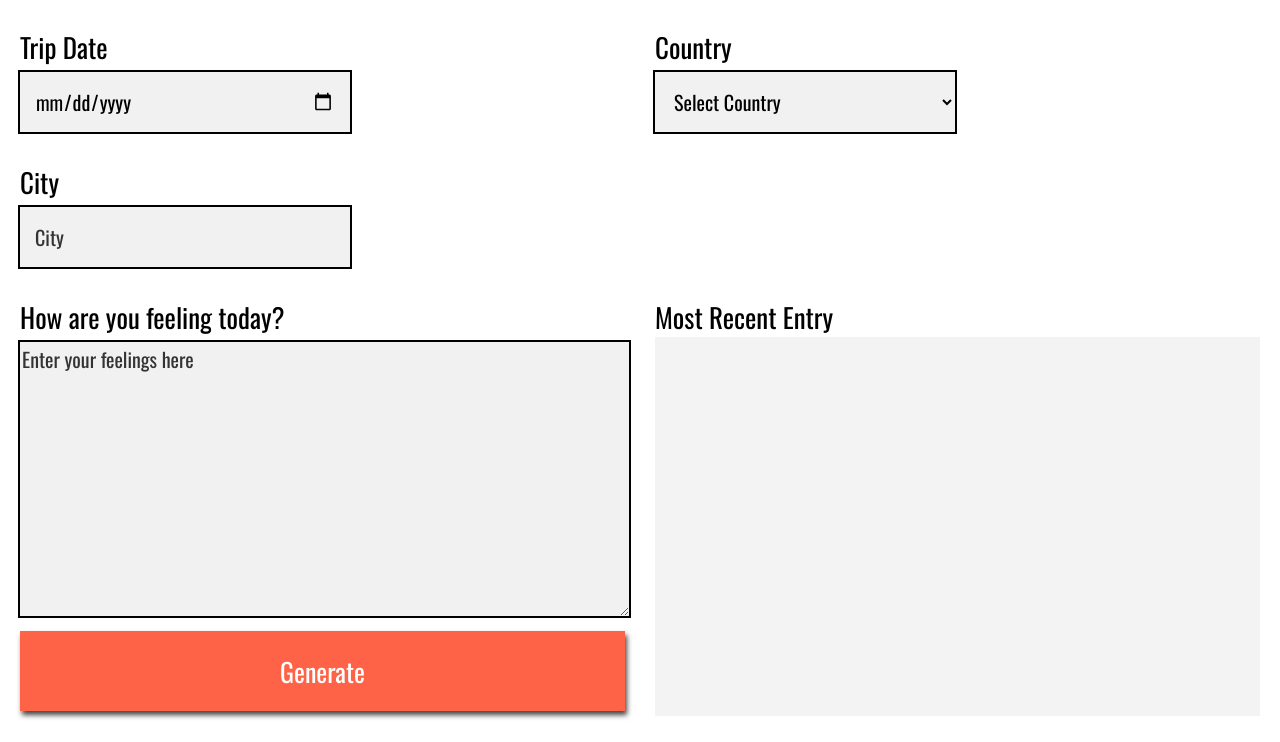
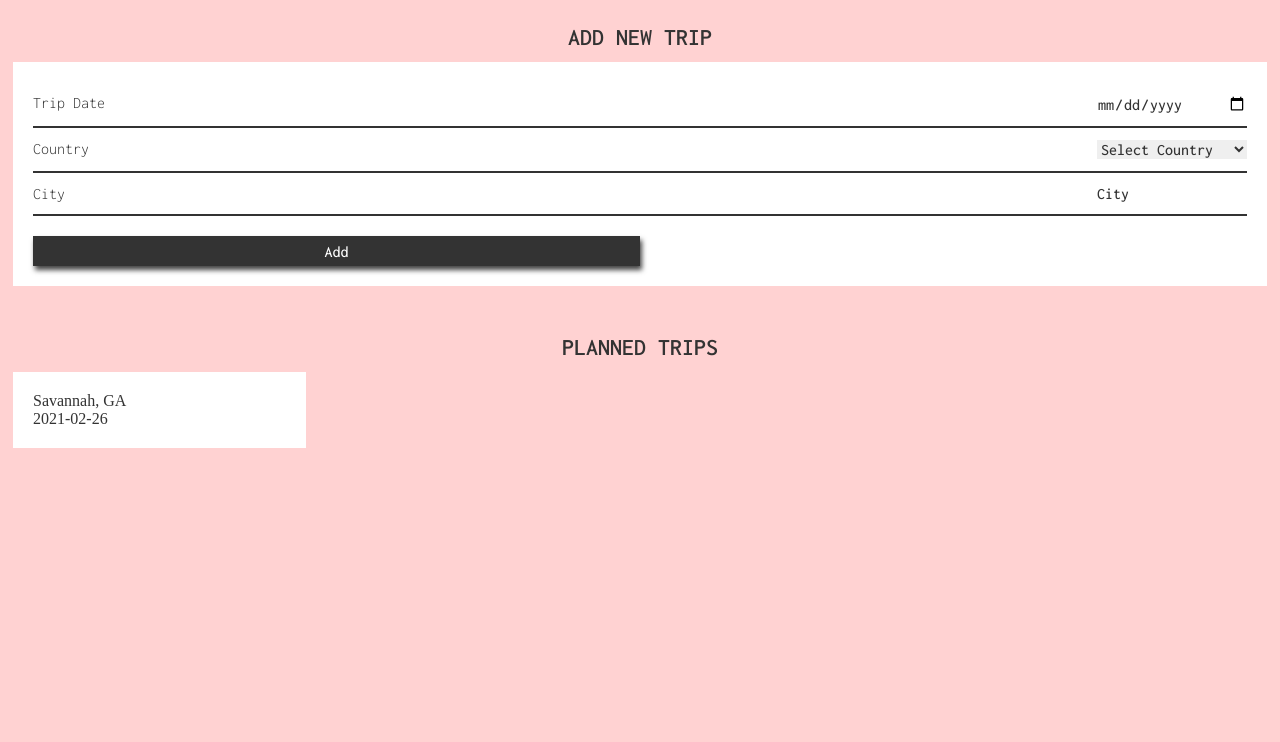
Before and after one commit to nmHolman/TravelPlanner, a website built with webpack: page src/client/views/index.html in a window 1280 px wide. Shown: the part 112-854 px from the top of the page. After the commit the page ends 800 px from the top, so only its background shows below. Built offline with nearby package versions, Linux system fonts and the light colour scheme; no server answers; a web font is replaced by a local one.

Commit message:
update styles

```diff
--- a/src/client/index.js
+++ b/src/client/index.js
@@ -5,6 +5,8 @@
 
 
 import './styles/style.scss'
+import './styles/newTrip.scss'
+import './styles/plannedTrips.scss'
 
 // Click Event
 document.getElementById('generate').addEventListener('click', generateEntry);
--- a/src/client/js/app.js
+++ b/src/client/js/app.js
@@ -4,13 +4,18 @@ let newDate = (d.getMonth() + 1) + '.' + d.getDate() + '.' + d.getFullYear();
 
 // Get data from Weather API
 const getData = async () => {
-    let location = document.getElementById('city').value;
+    let city = document.getElementById('city').value;
+    let state = document.getElementById('state').value;
+    let country = document.getElementById('country').value;
+
+    let location = `${city}, ${state}&country=${country}`;
+
     let tripDate = document.getElementById('date').value;
     let locationData = await Client.getLocationData(location);
 
     // extract lat/lng data
-    const lat = locationData.postalCodes[0]['lat'];
-    const lng = locationData.postalCodes[0]['lng'];
+    const lat = locationData.postalcodes[0]['lat'];
+    const lng = locationData.postalcodes[0]['lng'];
 
     const coords = `lat=${lat}&lon=${lng}`;
 
@@ -25,11 +30,10 @@ const getData = async () => {
         const countryFactsUrl = `http://restcountries.eu/rest/v2/alpha/${country}`;
         const countryRequest = await fetch(countryFactsUrl);
         const countryData = await countryRequest.json();
-        console.log(locationData);
 
         const tripData = {
             date: tripDate,
-            city: locationData.postalCodes[0]['placeName'],
+            city: locationData.postalcodes[0]['placeName'],
             state: weatherData.state_code,
             country: countryData.name,
             capital: countryData.capital,
--- a/src/client/js/getLocationData.js
+++ b/src/client/js/getLocationData.js
@@ -4,8 +4,7 @@ const getLocationData = async (loc) => {
     const location = loc;
     const geonamesKey = 'nmholman'
 
-    const geonamesAPIUrl = `http://api.geonames.org/postalCodeSearchJSON?placename=${location}&maxRows=10&username=${geonamesKey}`
-
+    const geonamesAPIUrl = `http://api.geonames.org/postalCodeLookupJSON?placename=${location}&maxRows=10&username=${geonamesKey}`
     // fetch data
     const request = await fetch(geonamesAPIUrl);
 
--- a/src/client/js/serverTalk.js
+++ b/src/client/js/serverTalk.js
@@ -28,11 +28,11 @@ const retrieveData = async (url) => {
 
         const lastDate = allData.slice(-1)[0].date;
         const lastTemp = allData.slice(-1)[0].tempHigh;
-        const lastFeeling = allData.slice(-1)[0].feelings;
+
 
         document.getElementById('date').innerHTML = `<p>Date <br/><span id='result'>${lastDate}</span></p>`;
         document.getElementById('temp').innerHTML = `<p>Temperature <br/><span id='result'>${lastTemp}&#176;F<span></p>`;
-        document.getElementById('content').innerHTML = `<p>Feelings <br/><span id='result'>${lastFeeling}<span></p>`;
+
 
     } catch (error) {
         console.log("error", error);
--- /dev/null
+++ b/src/client/styles/newTrip.scss
@@ -0,0 +1,85 @@
+@import url('https://fonts.googleapis.com/css2?family=Inconsolata:wght@300;500&display=swap');
+
+#newTrip {
+    display: grid;
+    grid-template-rows: auto auto auto auto;
+    grid-template-columns: repeat(4 1fr);
+    grid-template-areas:
+        "dt dt dt dt"
+        "cntry cntry cntry cntry"
+        "cty cty cty cty"
+        "st st st st"
+        "sbt sbt sbt sbt"
+    ;
+    background-color: #fff;
+    padding: 20px 20px;
+
+    .holder {
+        display: flex;
+        justify-content: space-between;
+        width: 100%;
+        padding: 0.75em 0em;
+        border-bottom: 2px solid #333;
+        margin: 0px auto;
+    }
+
+    label {
+        font-family: 'Inconsolata', monospace;
+        font-weight: 300;
+    }
+
+    input, select {
+        color: #333;
+        font-family: 'Inconsolata', monospace;
+        font-weight: 500;
+        font-size: 16px;
+        border: none;
+        width: 150px;
+    }
+
+    .date{
+        grid-area: dt;
+    }
+
+    .country {
+        grid-area: cntry;
+    }
+
+    .city {
+        grid-area: cty;
+    }
+
+    .state {
+        grid-area: st;
+        display: none;
+    }
+
+    #generate {
+        grid-area: sbt;
+        width: 50%;
+        margin: 20px 0px 0px 0px;
+        height: 30px;
+        background: #333;
+        color: #fff;
+        font-size: 16px;
+        border: none;
+        font-family: 'Inconsolata', monospace;
+        box-shadow: 2px 4px 5px #444;
+    }
+}
+
+select {
+    width: 100%;
+    max-width: 150px;
+    text-overflow: ellipsis;
+}
+
+option {
+    width: 100%;
+    max-width: 150px;
+    text-overflow: ellipsis;
+}
+
+input {
+    padding: 0px 0px;
+}
--- /dev/null
+++ b/src/client/styles/plannedTrips.scss
@@ -0,0 +1,16 @@
+@import url('https://fonts.googleapis.com/css2?family=Inconsolata:wght@300;500&display=swap');
+
+#planned-trips {
+    display: grid;
+    grid-template-rows: auto auto auto auto;
+    grid-template-columns: repeat(4 1fr);
+    grid-template-areas:
+        "dt dt dt dt"
+        "cntry cntry cntry cntry"
+        "cty cty cty cty"
+        "st st st st"
+        "sbt sbt sbt sbt"
+    ;
+    background-color: #fff;
+    padding: 20px 20px;
+}
--- a/src/client/styles/style.scss
+++ b/src/client/styles/style.scss
@@ -1,124 +1,75 @@
+@import url('https://fonts.googleapis.com/css2?family=Inconsolata:wght@300;500;600;700&display=swap');
+
 body {
-    background: #ffffff;
-    font-family: -apple-system, BlinkMacSystemFont, sans-serif;
-    margin: 0px;
+    background-color: #FFD2D2;
 }
 
 #app {
     display: grid;
     grid-template-rows: auto auto auto auto auto ;
-    grid-template-columns: repeat(4, 1fr);
+    grid-template-columns: repeat(6 1fr);
     grid-template-areas:
-        "hd hd hd hd"
-        "dt dt cn cn"
-        "city city st st"
-        "fl fl rs rs"
-        "fl fl rs rs";
-    height: 100vh;
-    margin: 0 1em;
-    background: #ffffff;
-    color: #000000;
-    justify-content: center;
-    grid-gap: 1.5em;
-    font-size: 20px;
-    font-family: 'Oswald', sans-serif;
-}
-
-.holder {
-    background-color:#fff;
+        "hd hd hd hd hd hd"
+        "ntt ntt ntt ntt ntt ntt"
+        "nt nt nt nt nt nt"
+        "pnt pnt pnt pnt pnt pnt"
+        "pn pn pn pn pn pn"
+    ;
+    padding: 0px 5px;
+    color: #333;
+    font-size: 16px;
 }
 
 .headline {
     grid-area: hd;
-    font-size: 45px;
+    font-size: 36px;
     padding: 20px 0;
-    border-bottom: 2px solid tomato;
+    font-family: 'Inconsolata', monospace;
+    font-weight: 600;
+    text-align: center;
+    letter-spacing: 3px;
+    border-bottom: 2px solid #333;
 }
 
-.city {
-    grid-area: city;
+#newTrip-title {
+    grid-area: ntt;
+    padding: 2em 0em .5em 0em;
+    font-family: 'Inconsolata', monospace;
+    font-size: 24px;
+    text-align: center;
+    font-weight: 600;
 }
 
-.state {
-    grid-area: st;
-    display: none;
+#newTrip {
+    grid-area: nt;
 }
 
-.country {
-    grid-area: cn;
+#planned-title {
+    grid-area: pnt;
+    padding: 2em 0em .5em 0em;
+    font-family: 'Inconsolata', monospace;
+    font-size: 24px;
+    text-align: center;
+    font-weight: 600;
 }
 
-.date {
-    grid-area: dt;
-}
-
-
-.feel {
-    grid-area: fl;
+.planned {
+    grid-area: pn;
     display:flex;
     flex-direction: column;
     justify-content: end;
 }
 
-#feelings {
-    width: 100%;
-}
 
-#generate {
-    margin: 15px auto 1.2em auto;
-}
 
-.title {
-    background-color: #fff;
-    font-size: 27px;
-}
 
-.entry {
-    grid-area: rs;
-    background: rgba(196, 196, 196, 0.2);
-    margin-bottom: 1.3em;
-}
 
-#entryHolder {
-    margin-left: 15px;
-    font-size: 16px;
-}
 
-#result {
-    color: rgb(255, 99, 71);
-    font-size: 26px;
-    font-weight: 600;
-}
 
 /*  Basic Styling To Override Default For Basic HTML Elements */
-label {
-    display: block;
-    font-size: 27px;
-    padding-bottom: 5px;
-}
 
 input, select {
-    display: block;
-    height: 60px;
-    width: 300px;
-    background: #f1f1f1;
-    padding: 0px 15px;
-    color: #000;
-    font-size: 20px;
-    font-family: 'Oswald', sans-serif;
     border: none;
-    outline: 2px solid #000;
-}
-
-button {
-    width: 100%;
-    height: 80px;
-    background: #ff6347;
-    color: #fff;
-    font-size: 26px;
-    font-family: 'Oswald', sans-serif;
-    border: none;
-    box-shadow: 2px 4px 5px #444;
 }
 
 h1 {
@@ -126,12 +77,7 @@ h1 {
 }
 
 textarea {
-    background: #f1f1f1;
-    color: #000;
-    font-size: 20px;
-    font-family: 'Oswald', sans-serif;
     border: none;
-    outline: 2px solid #000;
 }
 
 /* Reset style for HTML element on active to have no border*/
@@ -146,17 +92,14 @@ button:focus {
 ::placeholder {
     /* Firefox, Chrome, Opera */
     color: #333;
-    font-family: 'Oswald', sans-serif;
 }
 
 :-ms-input-placeholder {
     /* Internet Explorer 10-11 */
     color: #333;
-    font-family: 'Oswald', sans-serif;
 }
 
 ::-ms-input-placeholder {
     /* Microsoft Edge */
     color: #333;
-    font-family: 'Oswald', sans-serif;
 }
--- a/src/client/views/index.html
+++ b/src/client/views/index.html
@@ -2,7 +2,7 @@
 <html>
 
 <head>
-  <meta charset="UTF-8">
+  <meta charset="utf-8" name="viewport" content="width=device-width">
   <title>Weather Journal</title>
   <link href="https://fonts.googleapis.com/css?family=Oswald:400,600,700|Ranga:400,700&display=swap" rel="stylesheet">
 </head>
@@ -10,7 +10,13 @@
 <body>
   <div id="app">
     <div class="holder headline">
-      Travel Planner
+      TRAVEL PLANNER
+    </div>
+    <div id="newTrip-title">ADD NEW TRIP</div>
+    <div id="newTrip">
+      <div class="holder date">
+        <label for="date">Trip Date</label>
+        <input type="date" id="date">
       </div>
 
       <div class="holder country">
@@ -32,26 +38,17 @@
         </select>
       </div>
 
-    <div class="holder date">
-      <label for="date">Trip Date</label>
-      <input type="date" id="date">
+      <button id="generate" type="submit"> Add </button>
     </div>
 
+    <div id="planned-title">PLANNED TRIPS</div>
 
-    <div class="holder feel">
-      <label for="feelings">How are you feeling today?</label>
-      <textarea class="myInput" id="feelings" placeholder="Enter your feelings here" rows="9" cols="50"></textarea>
-      <button id="generate" type="submit"> Generate </button>
-    </div>
+    <div id="planned-trips">
+      <div class="trip">
+        <div class="trip-destination">Savannah, GA</div>
+        <div class="trip-date">2021-02-26</div>
 
 
-
-    <div class="holder entry">
-      <div class="title">Most Recent Entry</div>
-      <div id="entryHolder">
-        <div id="date"></div>
-        <div id="temp"></div>
-        <div id="content"></div>
       </div>
     </div>
   </div>
```
Lines whose indentation alone changed are shown as unchanged.
